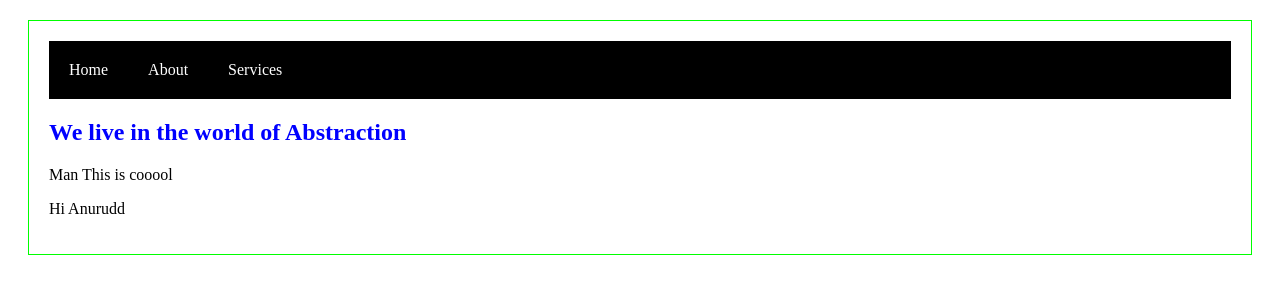
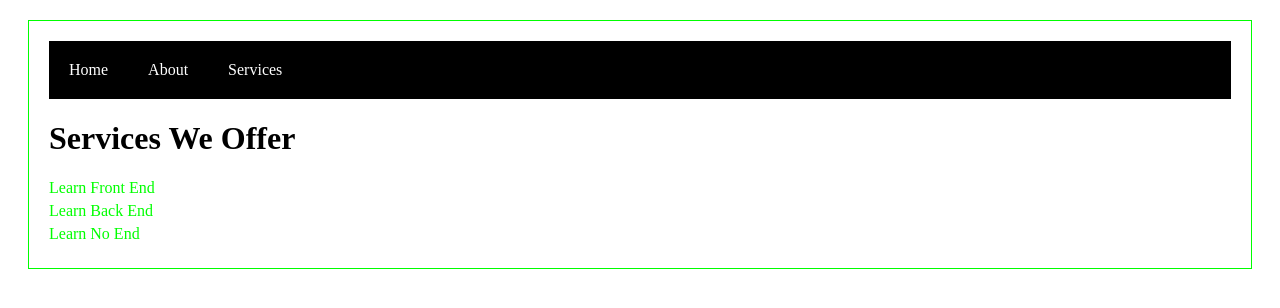
Before and after one commit to emmeiwhite/NextNextNext, a Next.js app: page /service in a window 1280 px wide. Shown: the top 308 px of the page. Built offline with nearby package versions, Linux system fonts and the light colour scheme.

Commit message:
Styling the Pages using style-jsx, Service Page being styled

```diff
--- a/pages/post.js
+++ b/pages/post.js
@@ -64,6 +64,4 @@ Post.getInitialProps = async function(context){
     return{show};
 }
 
-
-
 export default Post;
--- a/pages/service.js
+++ b/pages/service.js
@@ -1,9 +1,61 @@
 import Layout from '../components/GeneralLayout';
+import Link from 'next/link';
+// Let's try to style our Service Component using styled-jsx
+
+// We'll not fetch data from any at this moment. we can either create one variable object or
+// we can return the data from a function.
+
+
+const getServices = ()=>{
+    return [
+        {id:'front-end',name:'Learn Front End'},
+        {id:'back-end',name:'Learn Back End'},
+        {id:'no-end',name:'Learn No End'},
+    ]
+}
 
 export default ()=>(
     <Layout>
-        <h2 style={{color:'blue'}}>We live in the world of Abstraction</h2>
-        <p>Man This is cooool</p>
-        <p>Hi Anurudd</p>
+        <h1>Services We Offer</h1>
+        <ul>
+            {
+                getServices().map((service)=>{
+                    return(
+                        <li>
+                            <Link as={`/p/${service.id}`} href={`/post?id=${service.id}`}>
+                                    <a>{service.name}</a>
+                            </Link>
+                        </li>
+                    )
+                })
+            }
+        </ul>
+
+        <style jsx>{`
+            h1,a{
+                font-family:'Times New Roman';
+            }
+
+            ul{
+                padding:0;
+                margin:0;
+            }
+
+            li{
+                list-style:none;
+                margin:5px 0;
+            }
+
+            a{
+                text-decoration:none;
+                color:#00ff00;
+                transition:all 0.2s;
+            }
+
+            li a:hover{
+                color:orange;
+            }
+        `}
+        </style>
     </Layout>
 )
```
